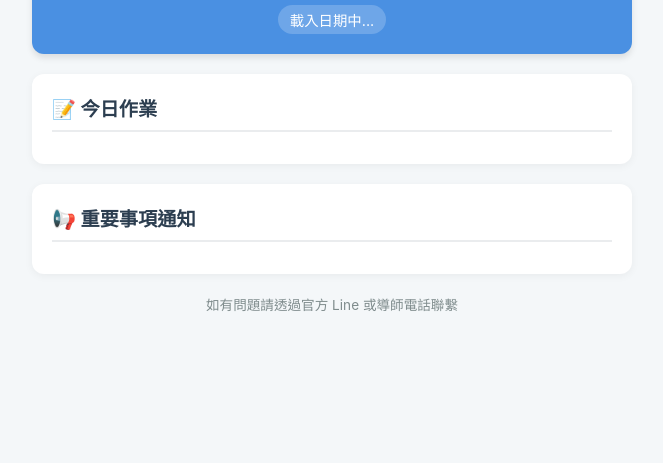
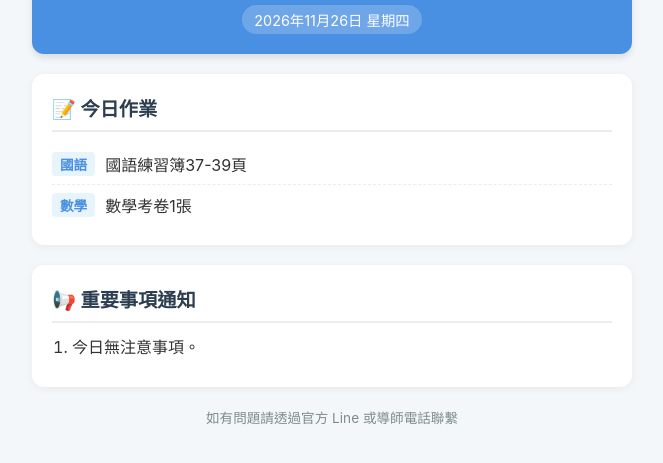
Before and after one commit to sayungu1119/class-book, a plain HTML site: page index.html in a window 1280 px wide. Shown: the part 73-536 px from the top of the page, without its empty margins (308-971 px from the left). Drawn offline with Linux system fonts and the light colour scheme.

Commit message:
Fix HTML encoding issues in index.html

```diff
--- a/index.html
+++ b/index.html
@@ -160,7 +160,7 @@
 
     // 2. 每日作業資料 (每天更新這裡)
     const homeworkData = [
-        { subject: '國語', content: '國語練習簿'37 - 39頁' } ,
+        { subject: '國語', content: '國語練習簿37-39頁' } ,
         { subject: '數學', content: '數學考卷1張' }
     ];
 
```
